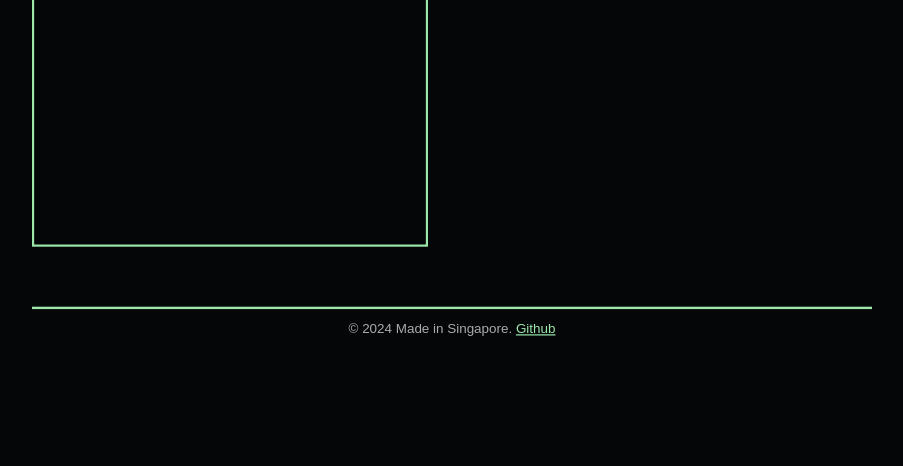
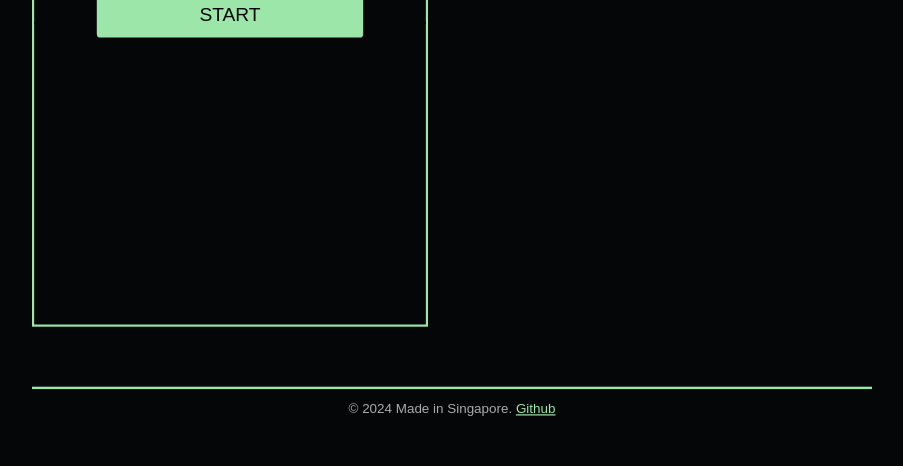
Before and after one commit to Ryan1731/hangman, a plain HTML site: page index.html in a window 1280 px wide. Shown: the part 494-960 px from the top of the page, without its empty margins (188-1091 px from the left). Before the commit the page ends 836 px from the top, so only its background shows below. Drawn offline with Linux system fonts and the light colour scheme; a web font is replaced by a local one.

Commit message:
Update styles.css
Change height variable to 120vh

```diff
--- a/styles.css
+++ b/styles.css
@@ -17,7 +17,7 @@
 :root {
     /*** Layout ***/
     --main-width: 330px;
-    --height: 100vh;
+    --height: 120vh;
 
     /*** Colors ***/
     --wrong-red:  #ff7f7f;
```
